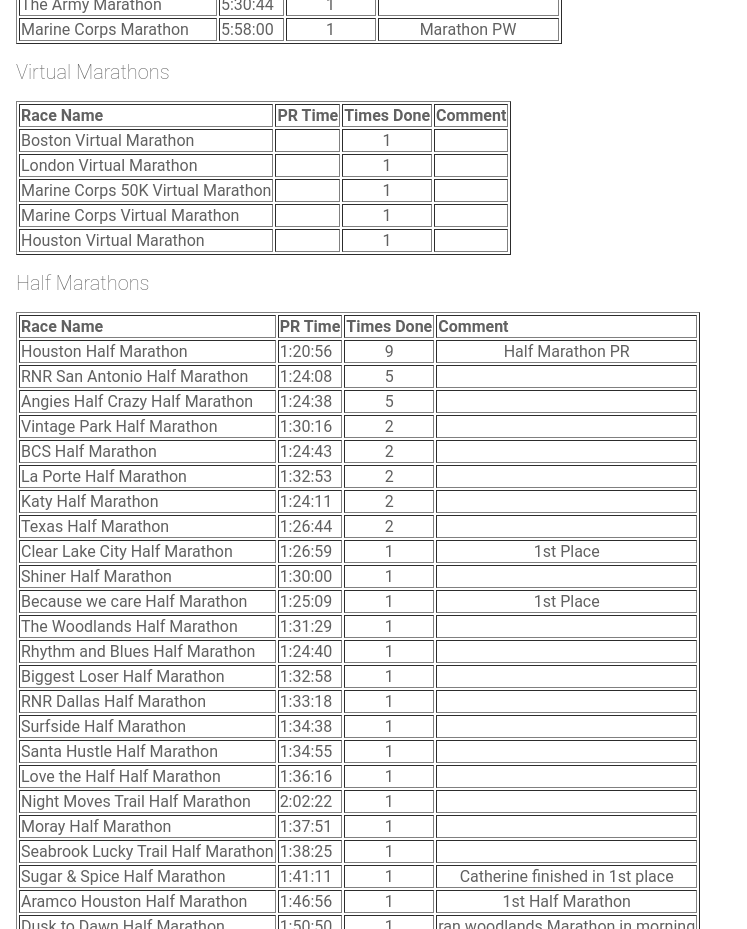
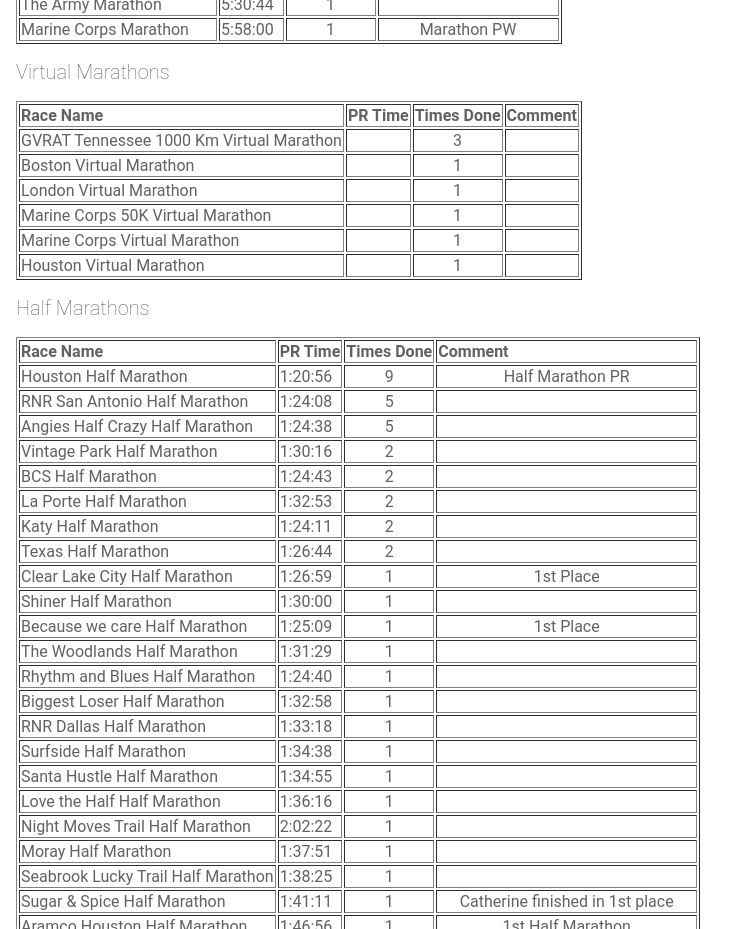
Before and after one commit to gchristie/rungogsrun, an Angular app: page / in a window 1280 px wide. Shown: the part 940-1869 px from the top of the page, without its empty margins (0-747 px from the left). Built offline with nearby package versions, Linux system fonts and the light colour scheme.

Commit message:
1 file modified

```diff
--- a/src/app/racedata.ts
+++ b/src/app/racedata.ts
@@ -54,6 +54,7 @@ export var racedata =
  , { name:'Detroit Free Press',PR:'2:52:44',count:1,racetype:'Half Marathon',comment:'after running 87 miles' }
  , { name:'Peterhead',PR:'1:24:21',count:1,racetype:'Half Marathon',comment:'' }
 //Virtual Marathons
+, { name:'GVRAT Tennessee 1000 Km',PR:'',count:3,racetype:'Virtual Marathon',comment:''  }
   , { name:'Boston',PR:'',count:1,racetype:'Virtual Marathon',comment:''  }
   , { name:'London',PR:'',count:1,racetype:'Virtual Marathon',comment:''  }
   , { name:'Marine Corps 50K',PR:'',count:1,racetype:'Virtual Marathon',comment:''  }
```
